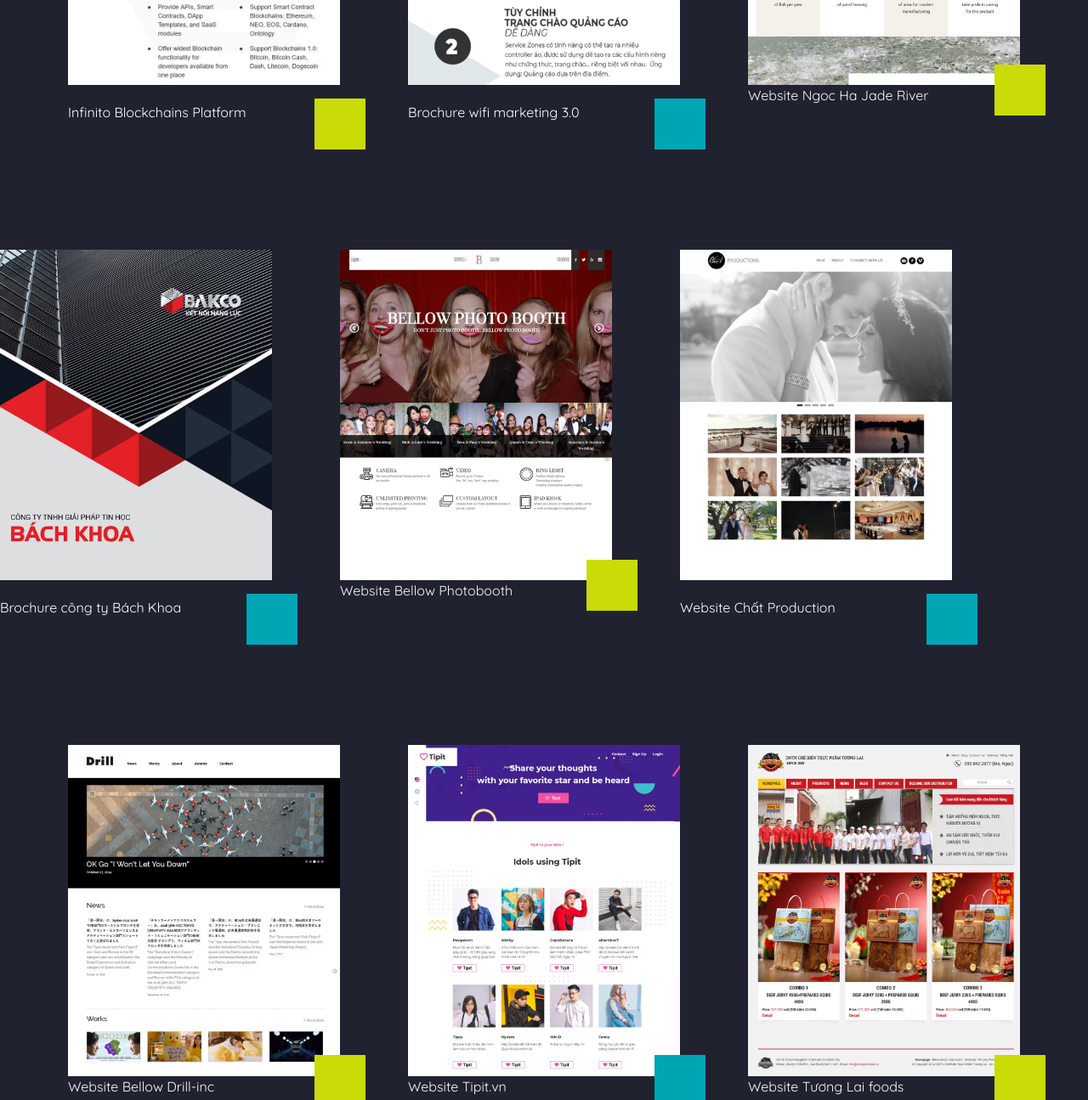
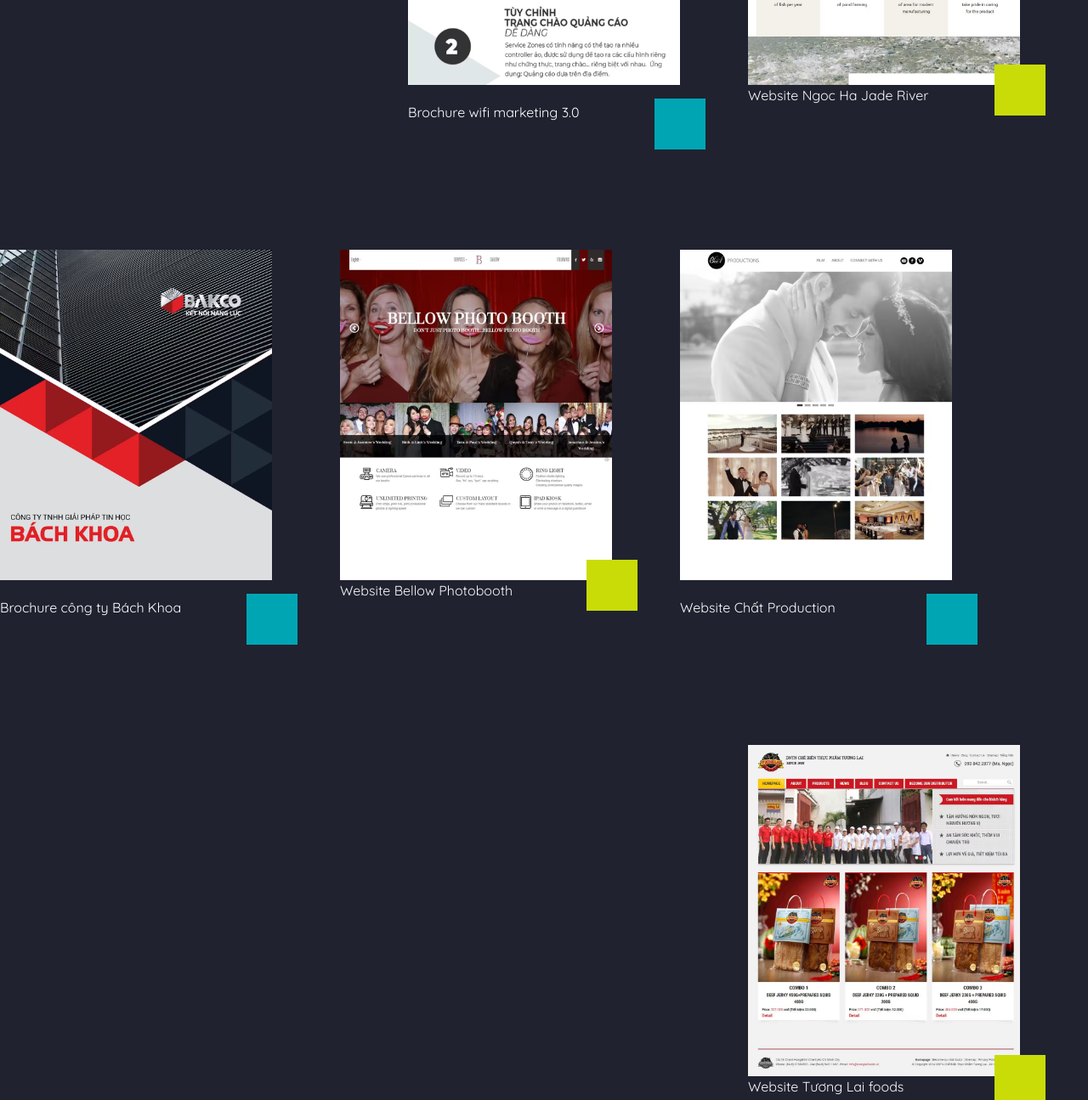
Before and after one commit to luubinhan/luubinhan.github.io, a Gatsby site: page / in a window 1280 px wide. Shown: the part 4201-5496 px from the top of the page at 85% size. Built offline with nearby package versions, Linux system fonts and the light colour scheme; Gatsby itself is replaced by a stand-in of ours.

Commit message:
Comment out WorkItem component for Tipit.vn in Home section

```diff
--- a/src/pages/index.js
+++ b/src/pages/index.js
@@ -627,7 +627,7 @@ const Home = () => {
               </div>
             </div>
             <div className={styledWorkGroupStyles.styledWorkGroup}>
-              <WorkItem column={2} color="#C9DC08">
+              {/* <WorkItem column={2} color="#C9DC08">
                 <AnimatedDiv
                   initial={{ opacity: 0, y: 20 }}
                   whileInView={{ opacity: 1, y: 0 }}
@@ -653,7 +653,7 @@ const Home = () => {
                     </a>
                   </div>
                 </AnimatedDiv>
-              </WorkItem>
+              </WorkItem> */}
               <WorkItem column={7} color="#00A5B4">
                 <AnimatedDiv
                   initial={{ opacity: 0, y: 20 }}
@@ -759,7 +759,7 @@ const Home = () => {
                   </div>
                 </AnimatedDiv>
               </WorkItem>
-              <WorkItem column={2} color="#C9DC08">
+              {/* <WorkItem column={2} color="#C9DC08">
                 <AnimatedDiv
                   initial={{ opacity: 0, y: 20 }}
                   whileInView={{ opacity: 1, y: 0 }}
@@ -777,8 +777,8 @@ const Home = () => {
                     Website Bellow Drill-inc
                   </div>
                 </AnimatedDiv>
-              </WorkItem>
-              <WorkItem column={7} color="#00A5B4">
+              </WorkItem> */}
+              {/* <WorkItem column={7} color="#00A5B4">
                 <AnimatedDiv
                   initial={{ opacity: 0, y: 20 }}
                   whileInView={{ opacity: 1, y: 0 }}
@@ -796,7 +796,7 @@ const Home = () => {
                     Website Tipit.vn
                   </div>
                 </AnimatedDiv>
-              </WorkItem>
+              </WorkItem> */}
               <WorkItem column={12} color="#C9DC08">
                 <AnimatedDiv
                   initial={{ opacity: 0, y: 20 }}
```
